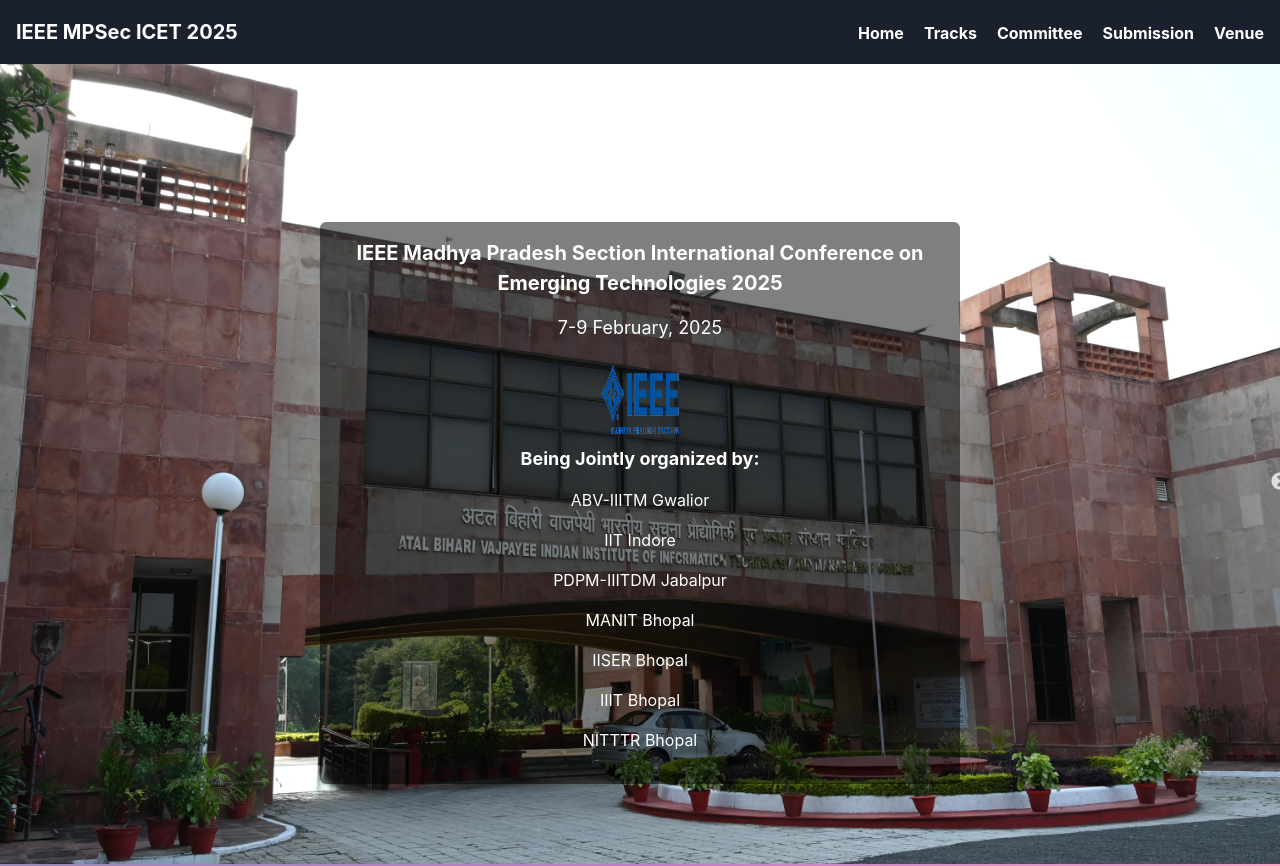
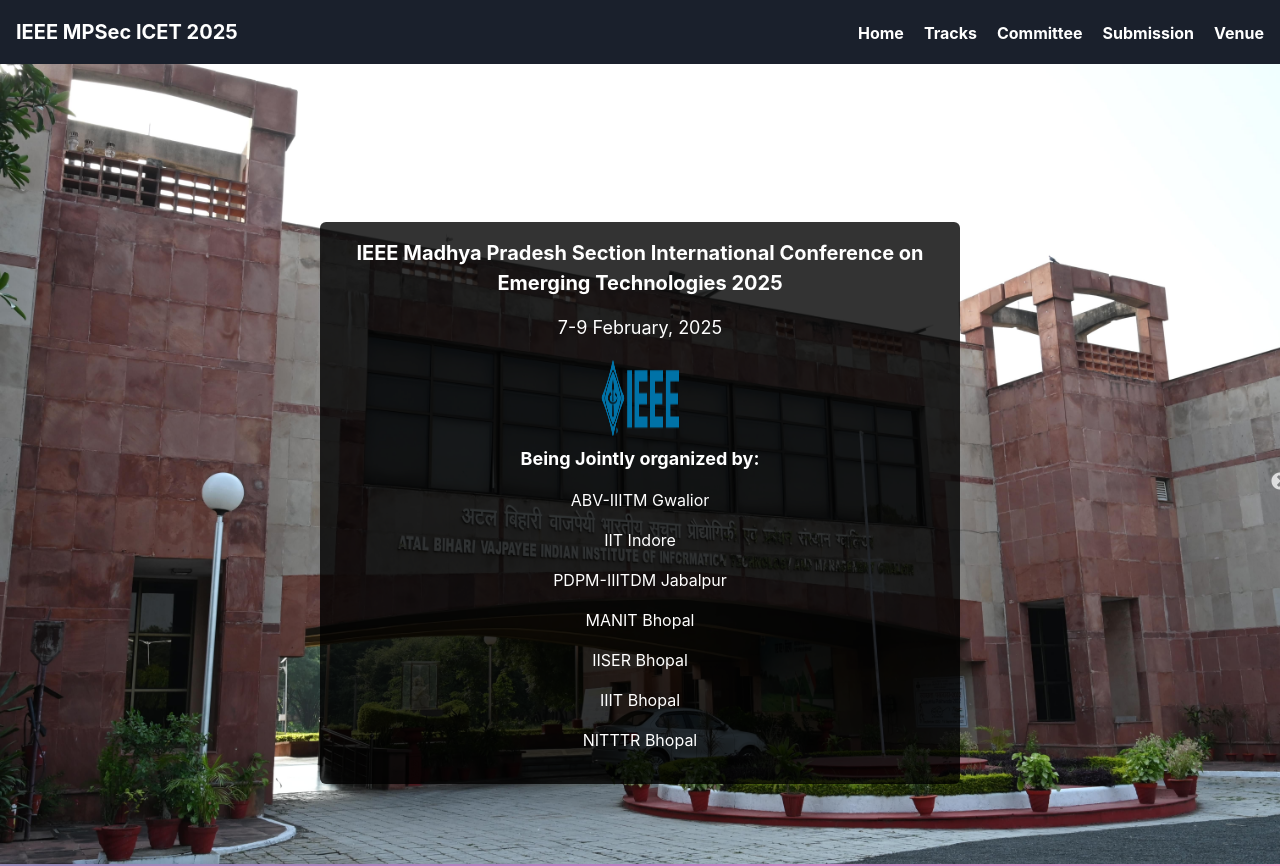
Before and after one commit to PRATYUSH0077/IEEE_2025, a React (Create React App) app: page / in a window 1280 px wide. Shown: the top 866 px of the page. Built offline with nearby package versions, Linux system fonts and the light colour scheme.

Commit message:
change Name

```diff
--- a/src/Components/Committee/Committee.jsx
+++ b/src/Components/Committee/Committee.jsx
@@ -27,7 +27,7 @@
   ];
 
   const generalCoChairs = [
-    { name: 'Dr. Gaurav Kumar Bharti', institute: 'IISER Bhopal' },
+    { name: 'Dr. Gaurav Kumar Bharti', institute: 'IIIT Bhopal' },
     { name: 'Dr. Durgesh Singh', institute: 'IIITDM Jabalpur' },
   ];
 
--- a/src/Components/HomePage/HomePage.jsx
+++ b/src/Components/HomePage/HomePage.jsx
@@ -6,7 +6,7 @@
 import gwaliorImage from '../../assets/clg.jpg'; // Adjust these paths to your actual images
 import mpImage from '../../assets/fort.jpg';
 import indiaImage from '../../assets/fort2.jpg';
-import mpLogo from '../../assets/MP-logo.png'; // Adjust the path to your MP logo image
+import IEEELOGO  from '../../assets/IEEELOGO.png'; // Adjust the path to your MP logo image
 import ConferenceDetails from './ConferenceDetails';
 import ObjectiveComponent from './ObjectiveComponent';
 import ImportantDates from './ImportantDates';
@@ -68,7 +68,7 @@
               textAlign="center"
               color="white"
               p={4}
-              bg="rgba(0, 0, 0, 0.5)"
+              bg="rgba(0, 0, 0, 0.8)"
               borderRadius="md"
             >
               <Text fontSize={isMobile ? 'md' : 'xl'} fontWeight="bold">
@@ -76,7 +76,7 @@
               </Text>
               <Text fontSize={isMobile ? 'sm' : 'lg'}>7-9 February, 2025</Text>
               <div style={{ display: 'flex', alignItems: 'center', justifyContent: 'center' }}>
-                <Image src={mpLogo} alt="MP Logo" boxSize={isMobile ? '40px' : '80px'} />
+                <Image src={IEEELOGO} alt="MP Logo" boxSize={isMobile ? '40px' : '80px'} />
               </div>
               <Text fontSize={isMobile ? 'sm' : 'lg'} mt={2} fontWeight="bold">
                 Being Jointly organized by:
@@ -108,7 +108,7 @@
               textAlign="center"
               color="white"
               p={4}
-              bg="rgba(0, 0, 0, 0.5)"
+              bg="rgba(0, 0, 0, 0.8)"
               borderRadius="md"
             >
               <Text fontSize={isMobile ? 'md' : 'xl'} fontWeight="bold">
@@ -116,7 +116,7 @@
               </Text>
               <Text fontSize={isMobile ? 'sm' : 'lg'}>7-9 February, 2025</Text>
               <div style={{ display: 'flex', alignItems: 'center', justifyContent: 'center' }}>
-                <Image src={mpLogo} alt="MP Logo" boxSize={isMobile ? '40px' : '80px'} />
+                <Image src={IEEELOGO} alt="MP Logo" boxSize={isMobile ? '40px' : '80px'} />
               </div>
               <Text fontSize={isMobile ? 'sm' : 'lg'} mt={2} fontWeight="bold">
                 Being Jointly organized by:
--- a/src/Components/Tracks/Tracks.jsx
+++ b/src/Components/Tracks/Tracks.jsx
@@ -163,7 +163,7 @@
                                 {isTrackOpen(8) && (
                                     <ul className="list-unstyled">
                                         <li>Chairs:</li>
-                                        <li>o Dr. Gaurav Kumar Bharti, IISER Bhopal</li>
+                                        <li>o Dr. Gaurav Kumar Bharti, IIIT Bhopal</li>
                                     </ul>
                                 )}
                             </li>
```
Also changed, not shown: src/assets/IEEELOGO.png (added), src/assets/IEEELOGO.webp (added).
